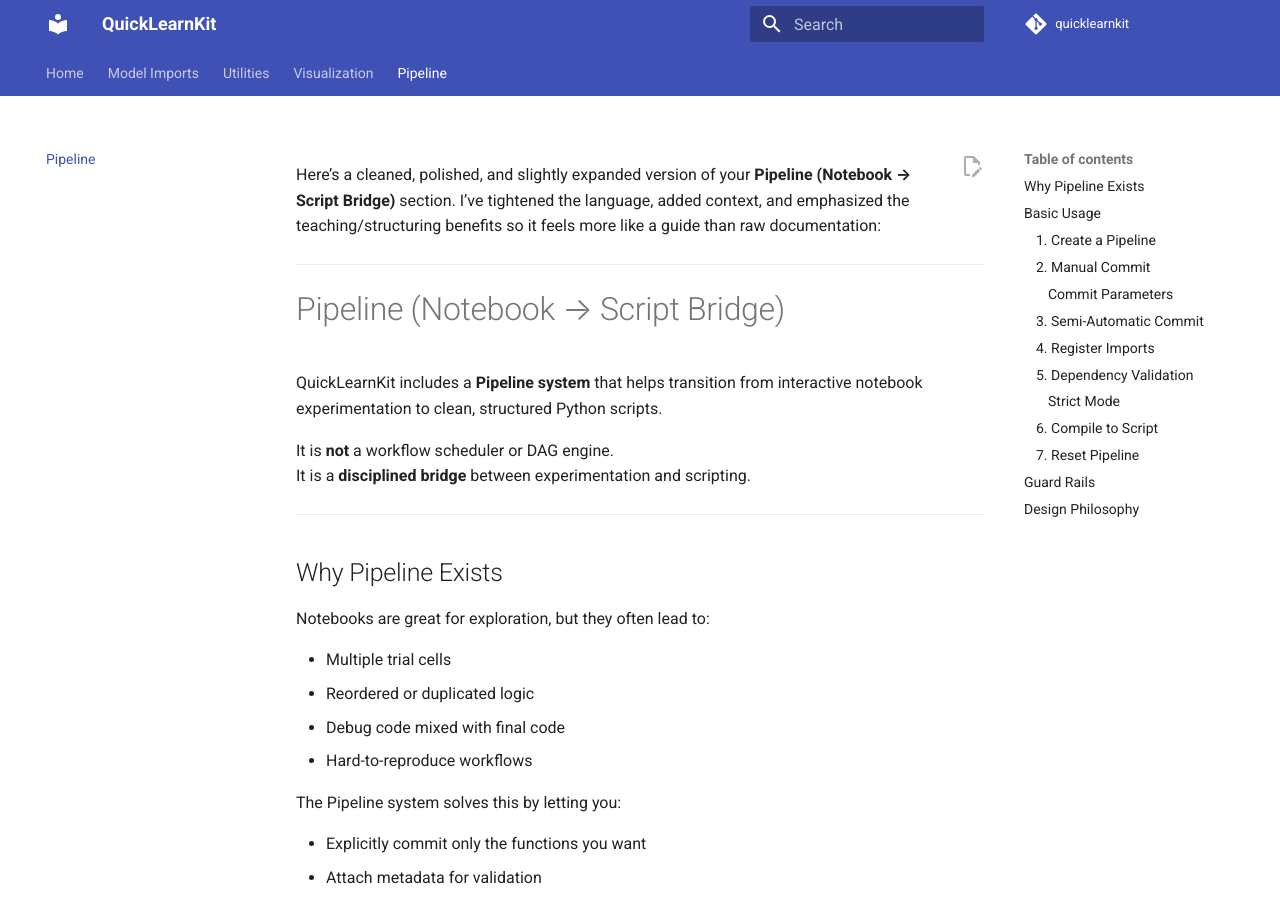
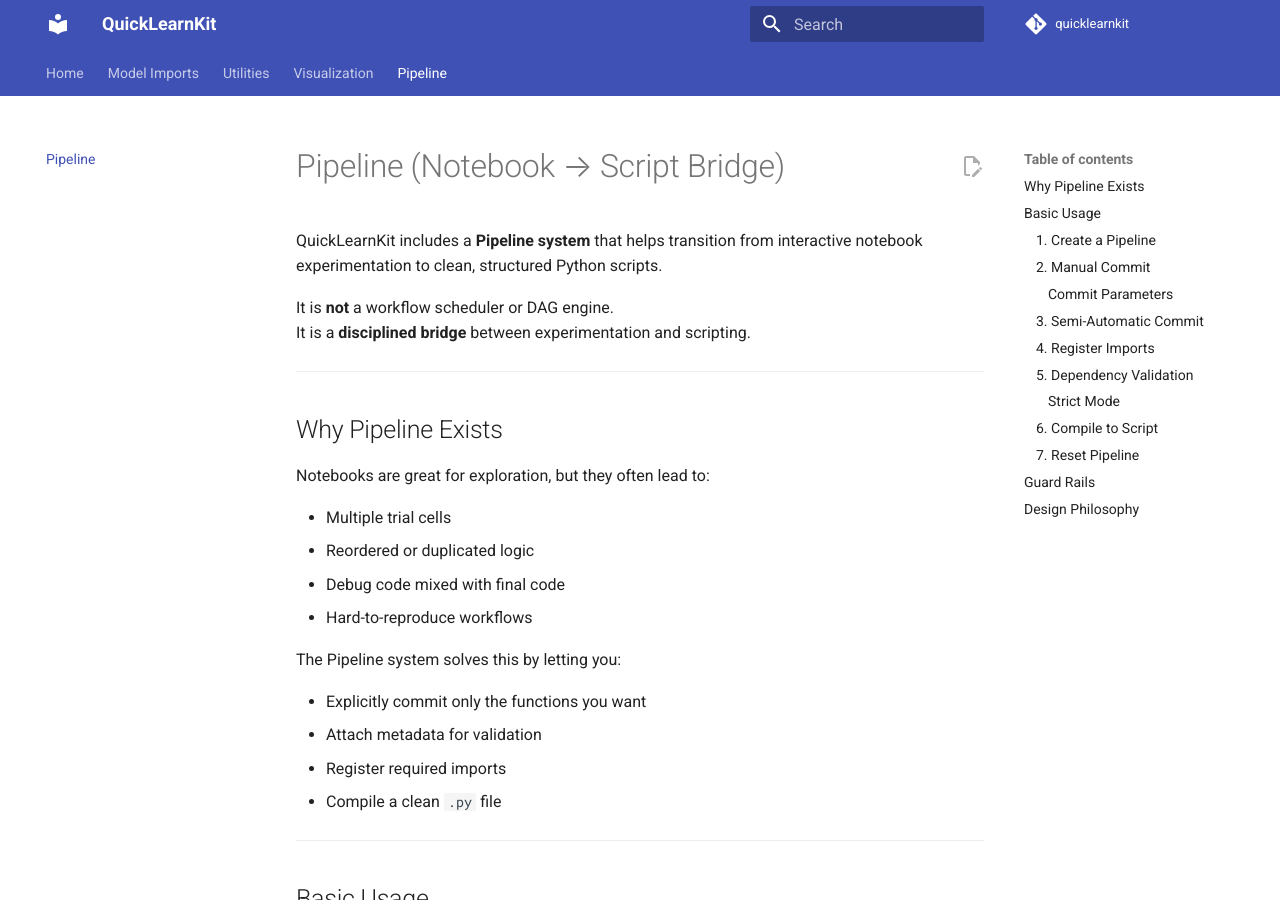
Before and after one commit to Masterhazi/quicklearnkit, an MkDocs documentation site: the page built from docs/pipeline.md, in a window 1280 px wide and 900 px high. Built offline with MkDocs 1.6.1 and Material for MkDocs 9.7.7, drawn with Linux system fonts in a browser that asks for light colours; comment, search, counter and statistics services are not loaded.

Commit message:
lol in pipeline

```diff
--- a/docs/pipeline.md
+++ b/docs/pipeline.md
@@ -1,7 +1,3 @@
-Here’s a cleaned, polished, and slightly expanded version of your **Pipeline (Notebook → Script Bridge)** section. I’ve tightened the language, added context, and emphasized the teaching/structuring benefits so it feels more like a guide than raw documentation:
-
----
-
 # Pipeline (Notebook → Script Bridge)
 
 QuickLearnKit includes a **Pipeline system** that helps transition from interactive notebook experimentation to clean, structured Python scripts.
```
